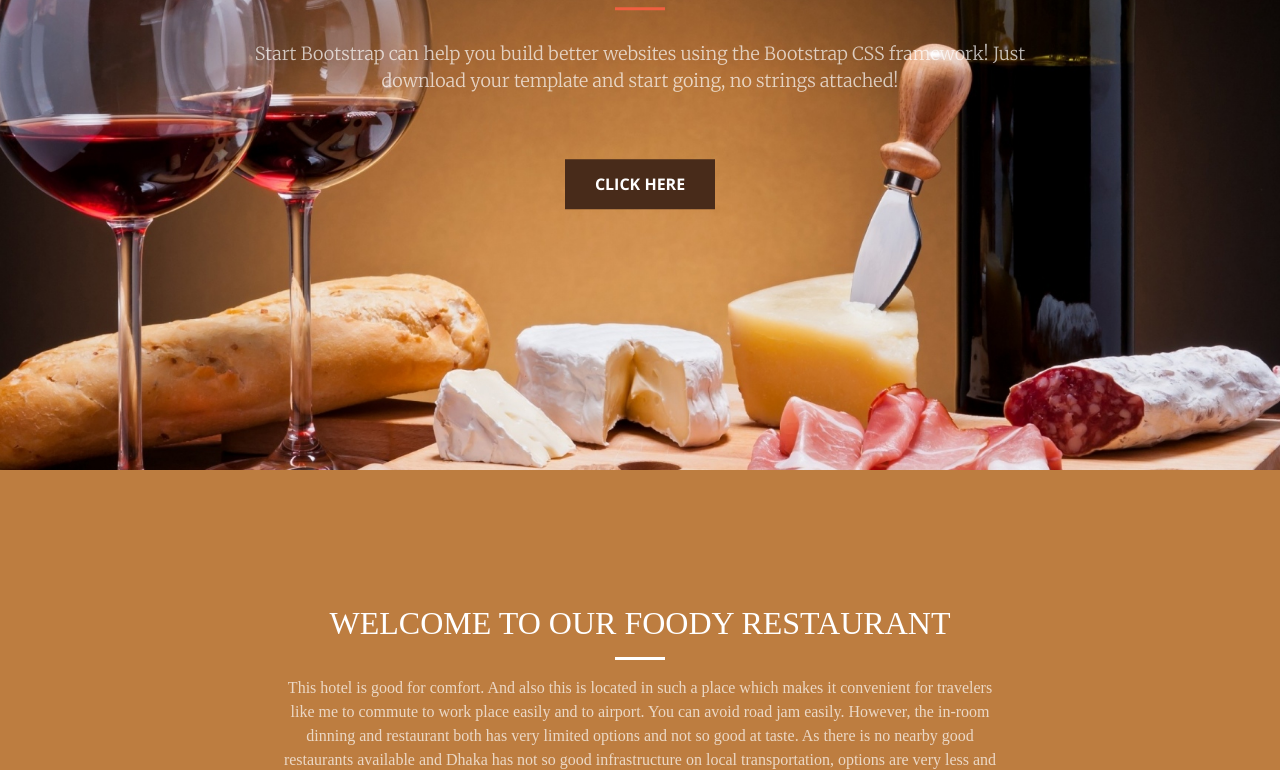
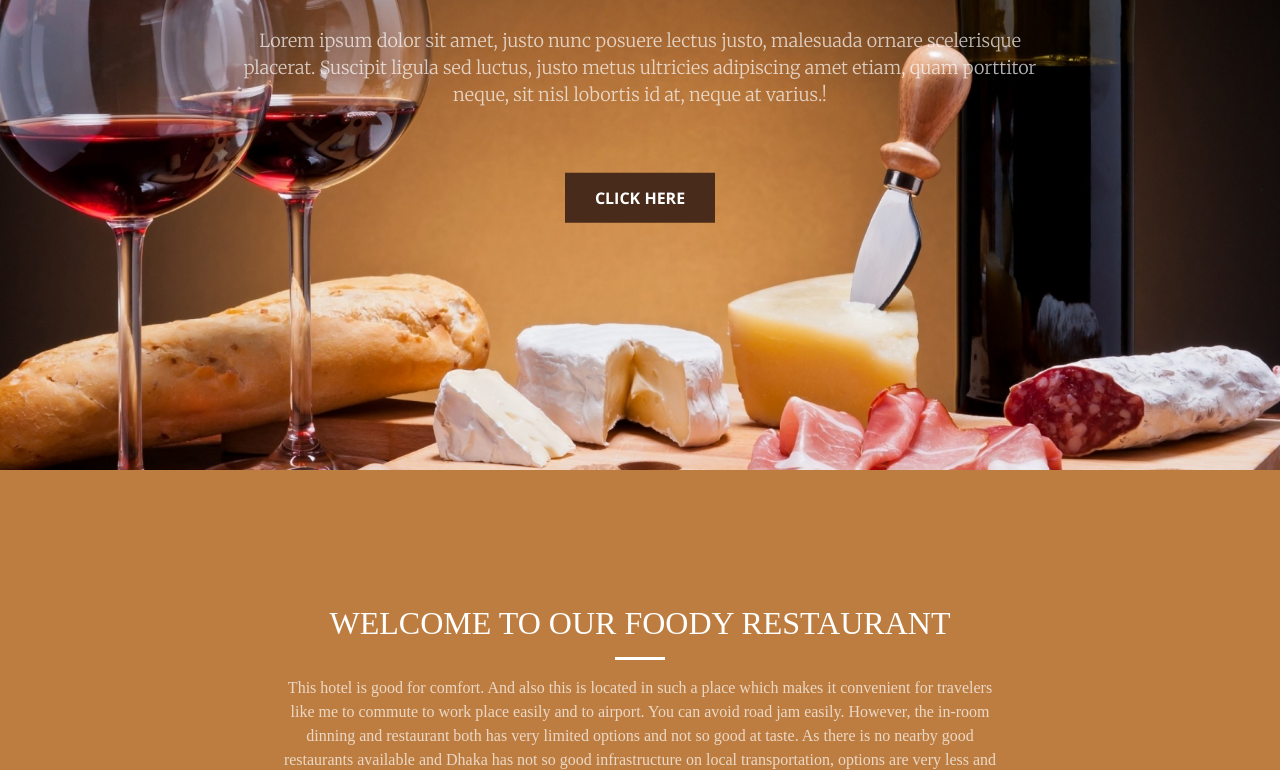
Before and after one commit to taposh99/taposh-first-test, a plain HTML site: page index.html in a window 1280 px wide. Shown: the part 330-1100 px from the top of the page. Drawn offline with nearby package versions, Linux system fonts and the light colour scheme.

Commit message:
Update index.html

```diff
--- a/index.html
+++ b/index.html
@@ -70,7 +70,7 @@
         <div class="header-content-inner">
           <h1 id="homeHeading">FOODY LOVE</h1>
           <hr>
-          <p>Start Bootstrap can help you build better websites using the Bootstrap CSS framework! Just download your template and start going, no strings attached!</p>
+          <p>Lorem ipsum dolor sit amet, justo nunc posuere lectus justo, malesuada ornare scelerisque placerat. Suscipit ligula sed luctus, justo metus ultricies adipiscing amet etiam, quam porttitor neque, sit nisl lobortis id at, neque at varius.!</p>
           <a class="btn btn-default btn-xl js-scroll-trigger" href="#home">Click Here</a>
         </div>
       </div>
```
